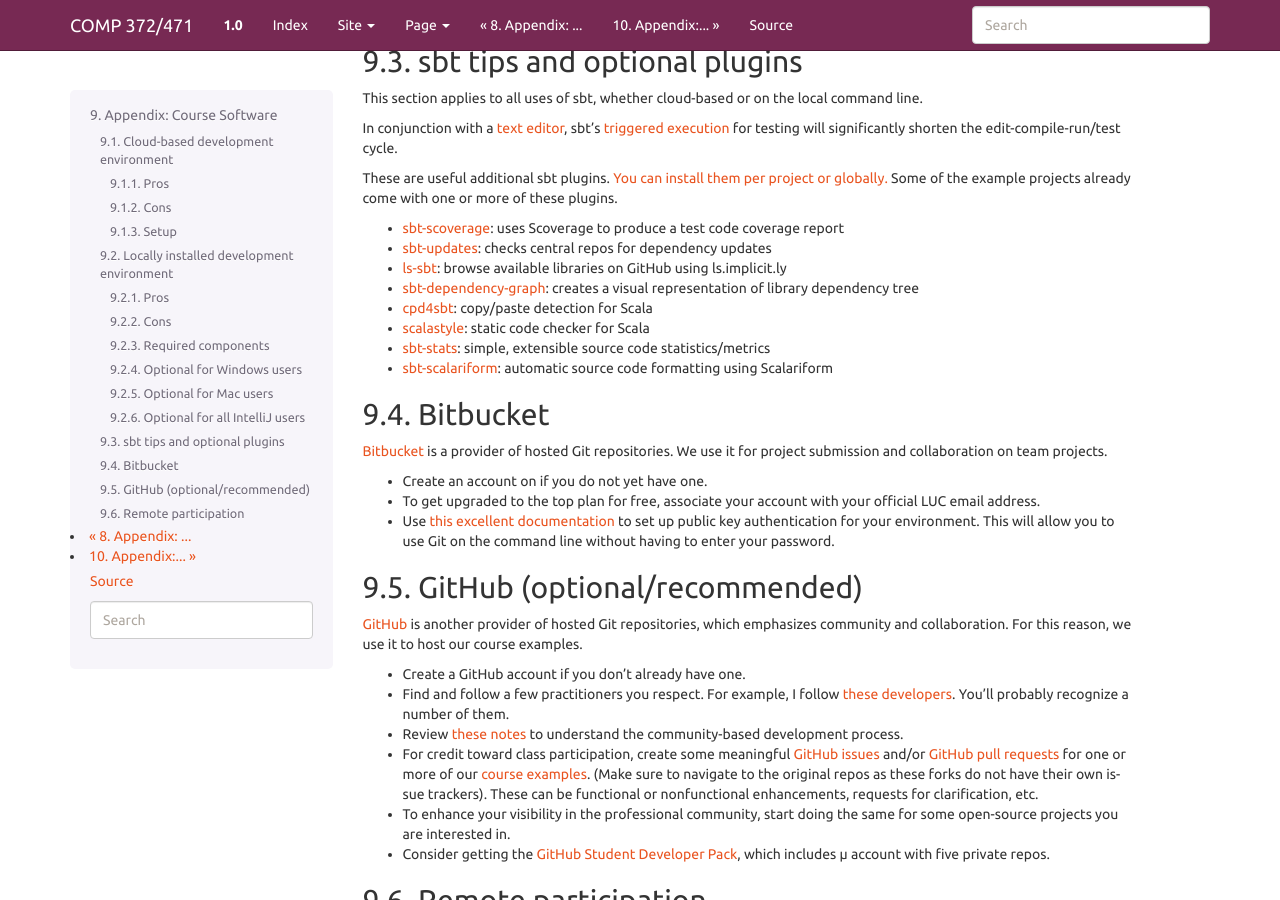
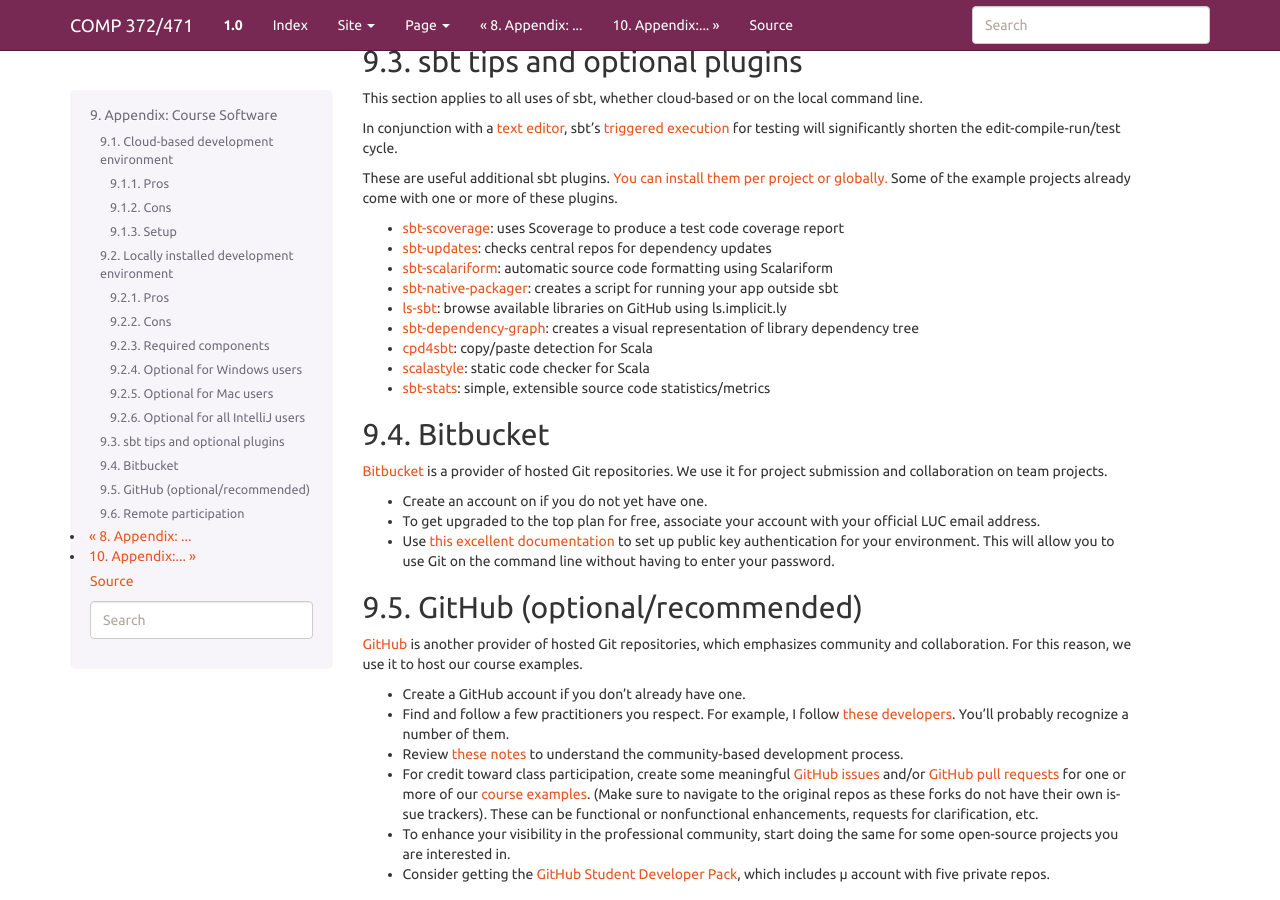
Before and after one commit to lucproglangcourse/lucproglangcourse.github.io, a Sphinx documentation site: the page built from source/software.rst, in a window 1280 px wide and 900 px high, scrolled down 2016 px. Built offline with Sphinx 7.4.7, drawn with Linux system fonts in a browser that asks for light colours.

Commit message:
expanded section on sbt plugins
Signed-off-by: Konstantin Läufer <klaeufer@gmail.com>

```diff
--- a/source/index.rst
+++ b/source/index.rst
@@ -47,5 +47,3 @@ We maintain these lecture notes using `GitHub`_. We also offer `PDF`_ and `ePub`
 .. todo:: add sample projects, activities, tests, and (tiered) master list for presentations
 
 .. todo:: add stuff from https://trello.com/c/kAMGZ4uf/28-add-in-next-iteration
-
-.. todo:: add CI/CD using Travis
--- a/source/software.rst
+++ b/source/software.rst
@@ -132,13 +132,13 @@ These are useful additional sbt plugins. `You can install them per project or gl
 
 - `sbt-scoverage <https://github.com/scoverage/sbt-scoverage>`_: uses Scoverage to produce a test code coverage report
 - `sbt-updates <https://github.com/rtimush/sbt-updates>`_: checks central repos for dependency updates
+- `sbt-scalariform <https://github.com/sbt/sbt-scalariform>`_: automatic source code formatting using Scalariform
+- `sbt-native-packager <https://github.com/sbt/sbt-native-packager>`_: creates a script for running your app outside sbt
 - `ls-sbt <https://github.com/softprops/ls>`_:  browse available libraries on GitHub using ls.implicit.ly
 - `sbt-dependency-graph <https://github.com/jrudolph/sbt-dependency-graph>`_: creates a visual representation of library dependency tree
 - `cpd4sbt <https://github.com/sbt/cpd4sbt>`_: copy/paste detection for Scala
 - `scalastyle <https://github.com/scalastyle/scalastyle-sbt-plugin>`_: static code checker for Scala
 - `sbt-stats <https://github.com/orrsella/sbt-stats>`_: simple, extensible source code statistics/metrics
-- `sbt-scalariform <https://github.com/sbt/sbt-scalariform>`_: automatic source code formatting using Scalariform
-
 
 
 Bitbucket
```
